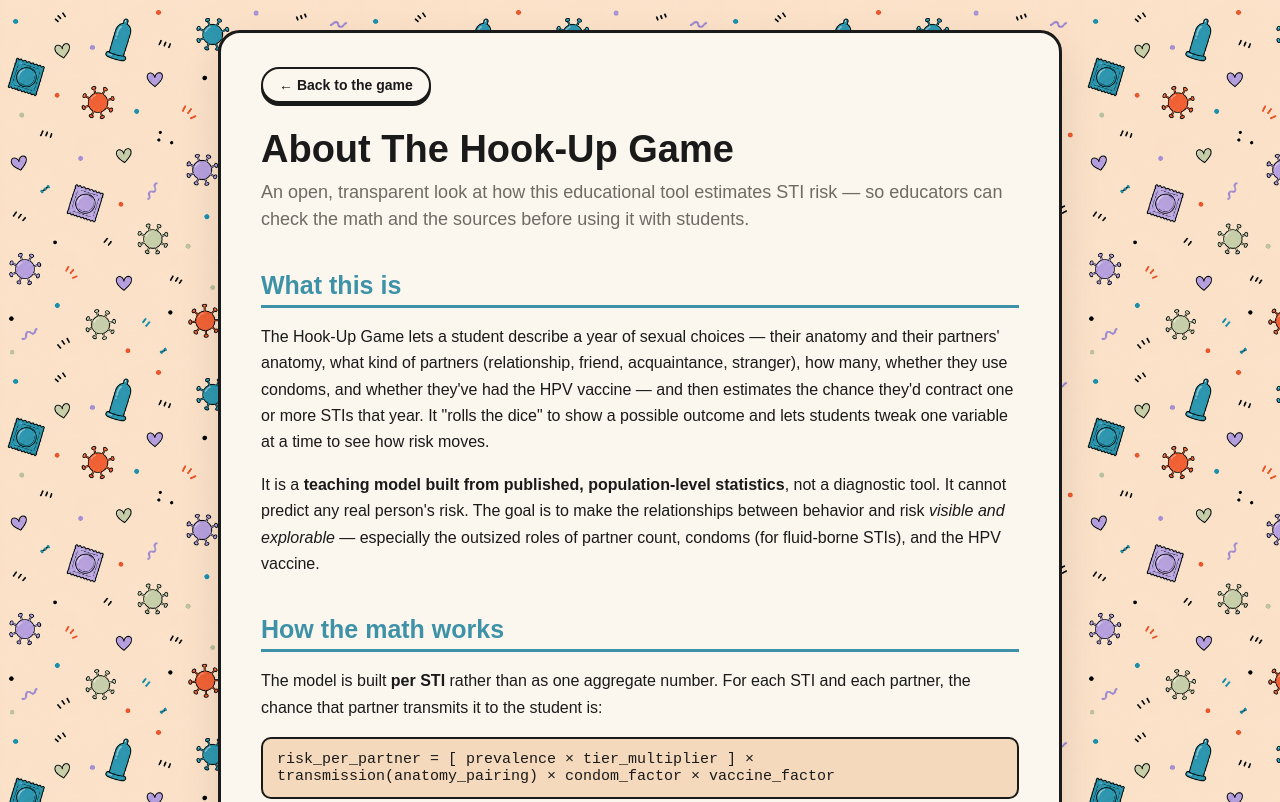
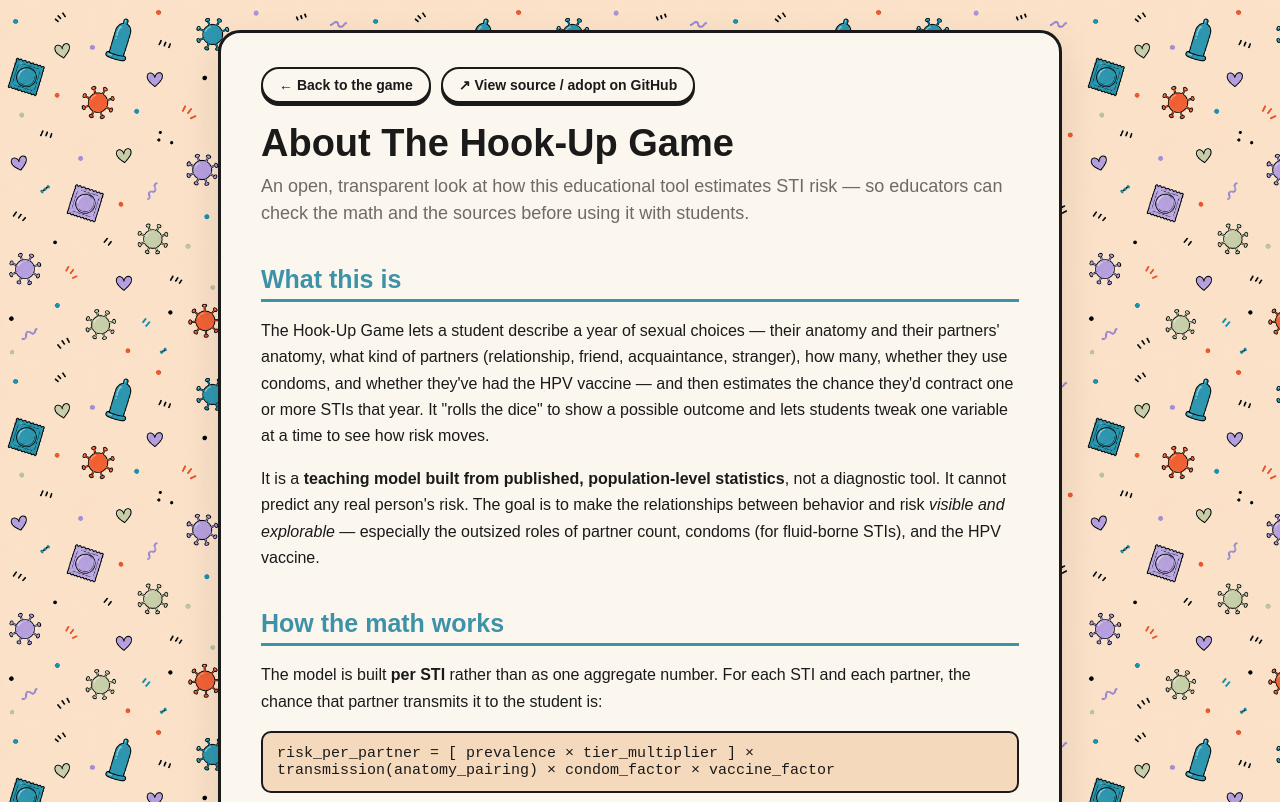
Before and after one commit to rossdavilla/hookup-sti-risk-game, a plain HTML site: page about.html in a window 1280 px wide. Shown: the top 802 px of the page. Drawn offline with Linux system fonts and the light colour scheme.

Commit message:
Add GitHub source/adopt links to the About page
Co-Authored-By: Claude Opus 4.8 <noreply@anthropic.com>

```diff
--- a/about.css
+++ b/about.css
@@ -9,6 +9,8 @@
   box-shadow: var(--shadow); padding: 34px 40px 40px;
 }
 
+.about-nav { display: flex; gap: 10px; flex-wrap: wrap; margin-bottom: 20px; }
+.about-nav .topbar-btn { margin: 0; }
 .back { margin-bottom: 20px; }
 
 .about h1 { font-size: 38px; margin: 6px 0 8px; line-height: 1.1; }
--- a/about.html
+++ b/about.html
@@ -12,7 +12,10 @@
   <main class="about">
     <article class="about-card">
 
-      <a class="topbar-btn back" href="index.html">← Back to the game</a>
+      <div class="about-nav">
+        <a class="topbar-btn back" href="index.html">← Back to the game</a>
+        <a class="topbar-btn" href="https://github.com/rossdavilla/hookup-sti-risk-game" target="_blank" rel="noopener">↗ View source / adopt on GitHub</a>
+      </div>
 
       <h1>About The Hook-Up Game</h1>
       <p class="lead">An open, transparent look at how this educational tool estimates STI risk — so educators can check the math and the sources before using it with students.</p>
@@ -109,6 +112,9 @@
 
       <h2>Using this in your classroom</h2>
       <p>This tool is free to use and adapt for non-commercial educational purposes. All of the parameters above live in a single, readable file (<code>riskModel.js</code>) so you can review or adjust any number for your own curriculum. We encourage pairing it with a conversation about the limits of population models and the importance of testing, communication, and consent.</p>
+      <div class="note-box">
+        <p><strong>Source code &amp; adoption:</strong> the entire project is open-source on GitHub — fork it, adapt it for your classroom, review every parameter, or open an issue at <a href="https://github.com/rossdavilla/hookup-sti-risk-game" target="_blank" rel="noopener">github.com/rossdavilla/hookup-sti-risk-game</a>.</p>
+      </div>
 
       <h2>Sources</h2>
       <p>Every parameter above is grounded in the following public-health literature. We encourage educators to read the primary sources directly.</p>
```
